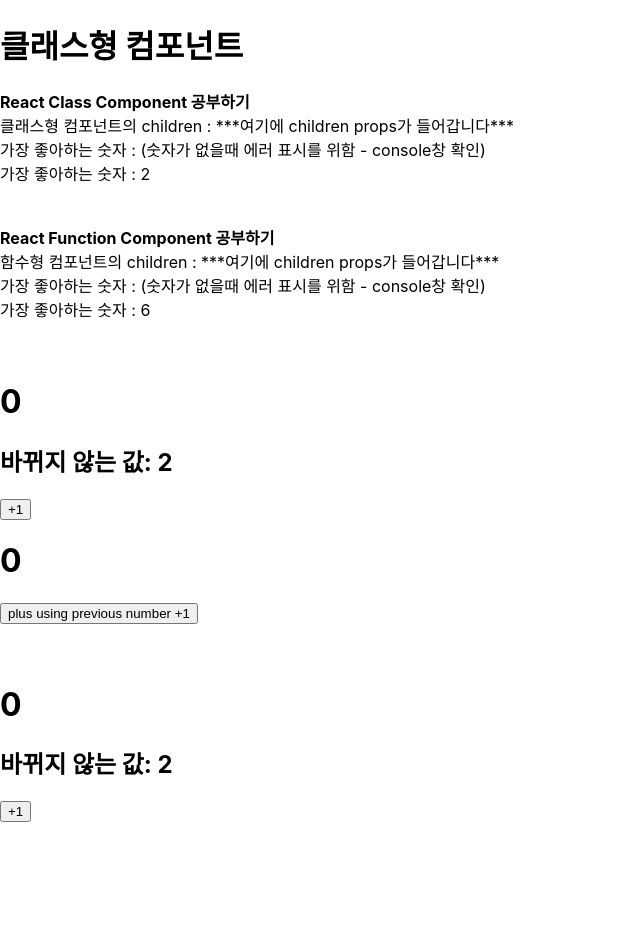
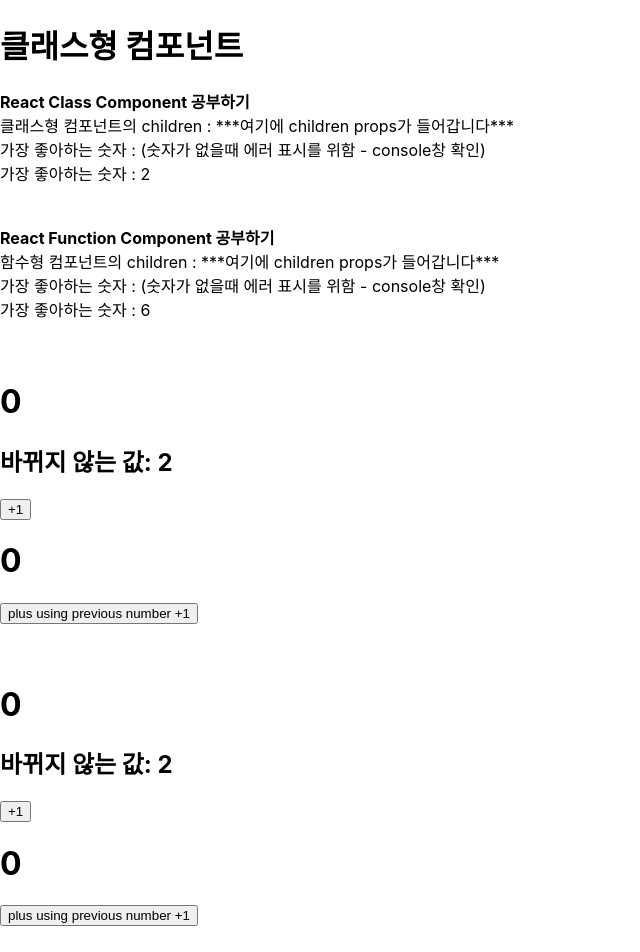
Before and after one commit to sunmerrr/react-study, a React (Create React App) app: page / in a window 1280 px wide. Shown: the top 952 px of the page, without its empty margins (0-640 px from the left). Before the commit the page ends 862 px from the top, so only its background shows below. Built offline with nearby package versions, Linux system fonts and the light colour scheme.

Commit message:
function component useState

```diff
--- a/src/FunctionComponentCouter.js
+++ b/src/FunctionComponentCouter.js
@@ -2,13 +2,22 @@
 
 export const FunctionComponentCouter = () => {
   const [number, setNumber] = useState(0);
-  const [fixedNumber, setFixedNumber] = useState(2);
+  const [fixedNumber] = useState(2);
+  const [plusPrevNumber, setPlusPrevNumber] = useState(0);
 
   return (
     <div>
       <h1>{number}</h1>
       <h2>바뀌지 않는 값: {fixedNumber}</h2>
       <button onClick={() => setNumber(number + 1)}>+1</button>
+      <h1>{plusPrevNumber}</h1>
+      <button
+        onClick={() => {
+          setPlusPrevNumber((prev) => prev + 1);
+        }}
+      >
+        plus using previous number +1
+      </button>
       <br />
       <br />
       <br />
```
